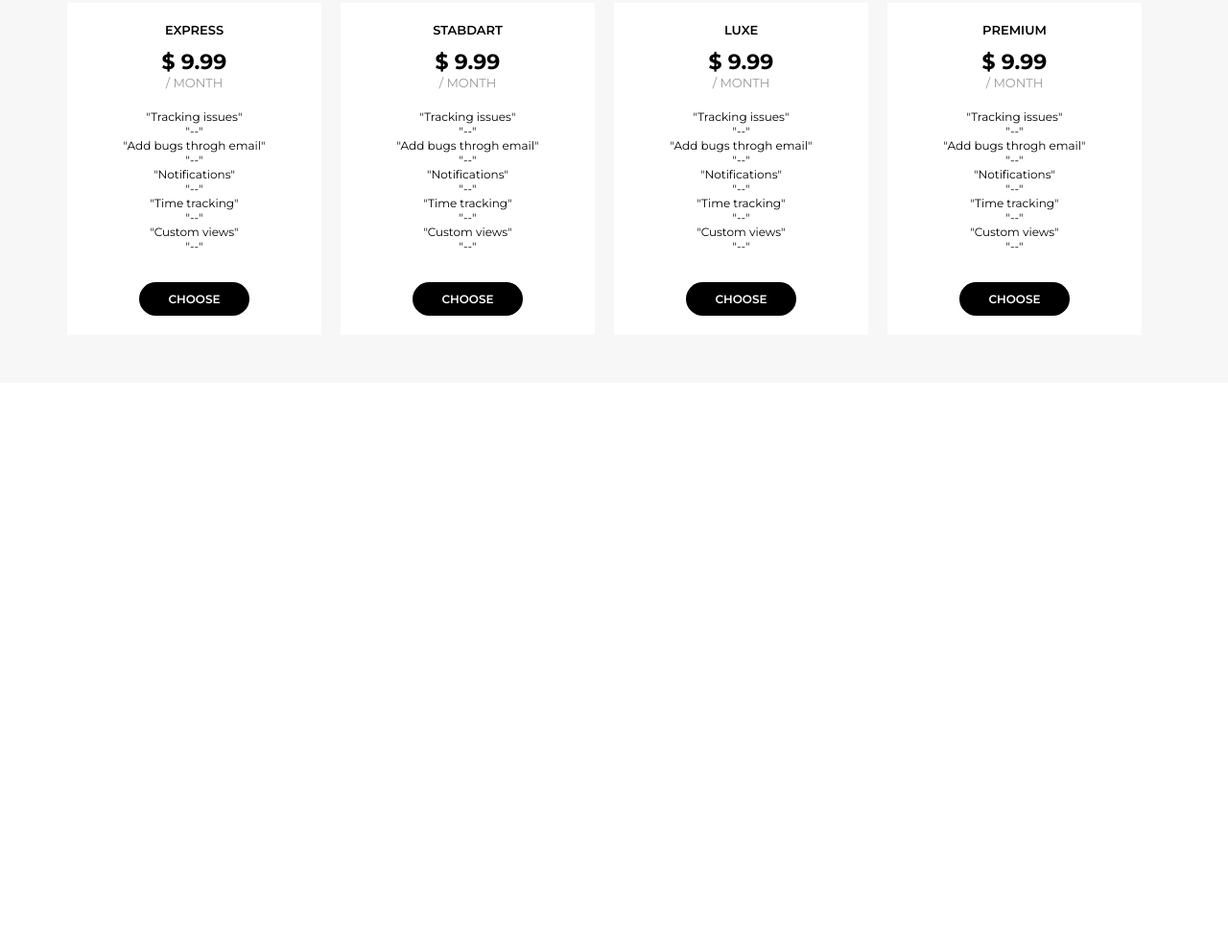
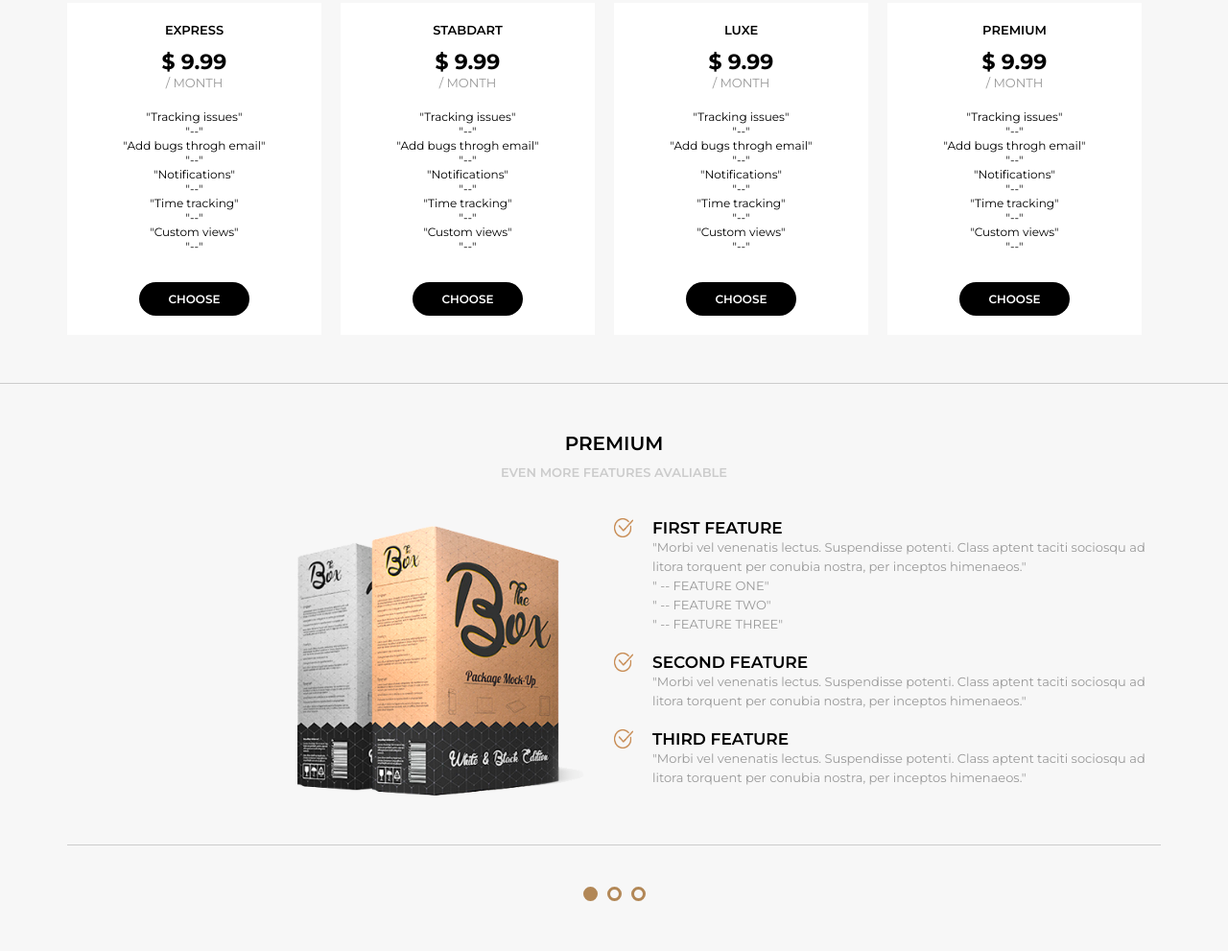
Before and after one commit to geovane-portfolio/Projeto-Awax, a plain HTML site: page index.html in a window 1280 px wide. Shown: the part 4043-5034 px from the top of the page at 96% size. Before the commit the page ends 4442 px from the top, so only its background shows below. Drawn offline with Linux system fonts and the light colour scheme.

Commit message:
Section premium
Section premium ok

```diff
--- a/assets/css/style.css
+++ b/assets/css/style.css
@@ -496,3 +496,84 @@ header {
 .button--dark:hover {
     background-color: #B28756;
 }
+
+/* section-premium */
+.premium {
+    background-color: #fff;
+    border-top: 1px solid #ccc;
+}
+.premium .section-body {
+    max-width: initial;
+}
+.section-premium {
+    overflow: hidden;
+}
+.section-premium .sliders {
+    width: 1000vw;
+    height: 100%;
+}
+.section-premium .slidearea {
+    display: flex;
+    height: 100%;
+    justify-content: center;
+    align-items: center;
+    max-width: 1140px;
+    border-bottom: 1px solid #ccc;
+    padding-bottom: 40px;
+    margin: auto;
+}
+.section-premium .slide {
+    width: 100vw;
+    height: 100%;
+    display: inline-block;
+}
+.section-premium--left {
+    flex: 1;
+    text-align: right;
+}
+.section-premium--left img{
+    width: 300px;
+    margin-right: 30px;
+}
+.section-premium--right {
+    flex: 1;
+}
+.section-premium--item {
+    display: flex;
+    margin-bottom: 20px;
+}
+.section-premium--item img {
+    width: 20px;
+    height: 20px;
+    margin-right: 20px;
+}
+.section-premium--item div {
+    flex:1;
+    color: #999;
+    line-height: 20px;
+}
+.section-premium--item div h4 {
+    color: #000;
+    font-size: 17px;
+    font-weight: 600;
+}
+.section-premium .sliders-pointers {
+    width: 100vw;
+    height: 20px;
+    display: flex;
+    justify-content: center;
+    align-items: center;
+    margin: auto;
+    margin-top: 40px;
+}
+.section-premium .pointer {
+    width: 15px;
+    height: 15px;
+    border: 3px solid #B28756;
+    border-radius: 8px;
+    margin: 5px;
+    cursor: pointer;
+}
+.section-premium .pointer.active {
+    background-color: #B28756;
+}
--- a/index.html
+++ b/index.html
@@ -397,6 +397,62 @@
             </div>
         </div>
     </section>
+
+    <section class="default light premium">
+        <div class="section-title">Premium</div>
+        <div class="section-desc">Even More Features Avaliable</div>
+        <div class="section-body">
+            <div class="section-premium">
+                <div class="sliders" style="margin-left: 0;">
+                    <div class="slide">
+                        <div class="slidearea">
+                            <div class="section-premium--left">
+                                <img src="media/livros.png" />
+                            </div>
+
+                            <div class="section-premium--right">
+                                <div class="section-premium--item">
+                                    <img src="assets/images/check.png" />
+                                    <div>
+                                        <h4>FIRST FEATURE</h4>
+                                        "Morbi vel venenatis lectus. Suspendisse potenti. Class aptent taciti sociosqu ad litora torquent per conubia nostra, per inceptos himenaeos."
+                                        </br>
+                                        " -- FEATURE ONE"
+                                        </br>
+                                        " -- FEATURE TWO"
+                                        </br>
+                                        " -- FEATURE THREE"
+                                    </div>
+                                </div>
+
+                                <div class="section-premium--item">
+                                    <img src="assets/images/check.png" />
+                                    <div>
+                                        <h4>SECOND FEATURE</h4>
+                                        "Morbi vel venenatis lectus. Suspendisse potenti. Class aptent taciti sociosqu ad litora torquent per conubia nostra, per inceptos himenaeos."
+                                    </div>
+                                </div>
+
+                                <div class="section-premium--item">
+                                    <img src="assets/images/check.png" />
+                                    <div>
+                                        <h4>THIRD FEATURE</h4>
+                                        "Morbi vel venenatis lectus. Suspendisse potenti. Class aptent taciti sociosqu ad litora torquent per conubia nostra, per inceptos himenaeos."
+                                    </div>
+                                </div>
+                            </div>
+                        </div>
+                    </div>
+                </div>
+
+                <div class="sliders-pointers">
+                    <div class="pointer active"></div>
+                    <div class="pointer"></div>
+                    <div class="pointer"></div>
+                </div>
+            </div>
+        </div>
+    </section>
 </main>
 <footer>
 
```
